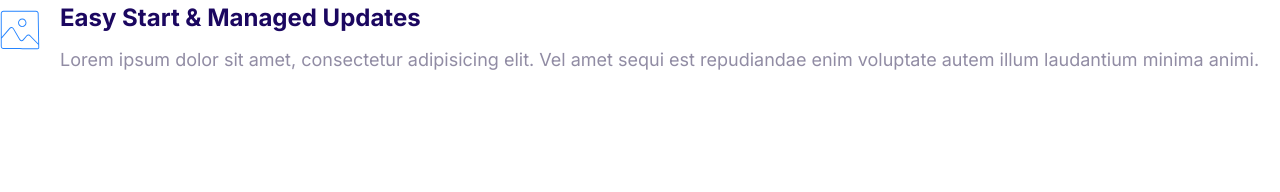
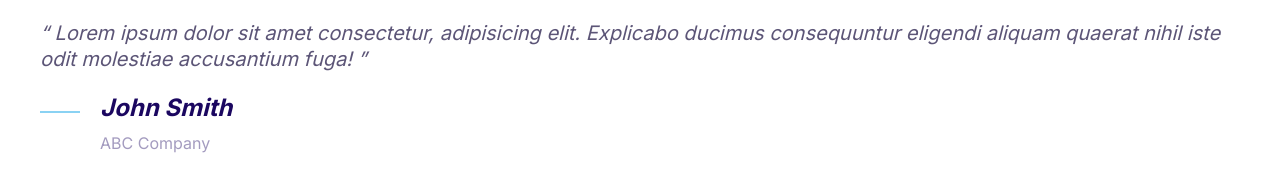
Before and after one commit to nickstephens94/Nick-Mosh-Website-Build, a plain HTML site: page index.html in a window 1280 px wide. Drawn offline with Linux system fonts and the light colour scheme.

Commit message:
Defined style for quotes

```diff
--- a/css/styles.css
+++ b/css/styles.css
@@ -4,6 +4,7 @@
   --color-accent: #ff3400;
   --color-headings: #1b0760;
   --color-body: #918ca4;
+  --color-body-darker: #5c5577;
   --color-border: #ccc;
   --border-radius: 30px;
 }
@@ -375,3 +376,52 @@ a {
 .media__image {
   margin-top: 1rem;
 }
+
+/* Quotes */
+.quote {
+  font-size: 3rem;
+  font-style: italic;
+  color: var(--color-body-darker);
+  line-height: 1.3;
+}
+
+.quote__text::before {
+  content: open-quote;
+}
+
+.quote__text::after {
+  content: close-quote;
+}
+
+.quote_author {
+  font-size: 3rem;
+  font-weight: 500;
+  font-style: normal;
+  margin-bottom: 0;
+}
+
+.quote__organization {
+  color: var(--color-headings);
+  opacity: 0.4;
+  font-size: 2rem;
+  font-style: normal;
+}
+
+.quote__line {
+  position: relative;
+  bottom: 10px;
+}
+
+@media screen and (min-width: 1024px) {
+  .quote {
+    font-size: 2rem;
+  }
+
+  .quote_author {
+    font-size: 2.4rem;
+  }
+
+  .quote__organization {
+    font-size: 1.6rem;
+  }
+}
--- a/index.html
+++ b/index.html
@@ -14,17 +14,25 @@
     <link rel="stylesheet" href="/css/styles.css" />
   </head>
   <body>
+    <blockquote class="quote">
+      <p class="quote__text">
+        Lorem ipsum dolor sit amet consectetur, adipisicing elit. Explicabo
+        ducimus consequuntur eligendi aliquam quaerat nihil iste odit molestiae
+        accusantium fuga!
+      </p>
+      <footer>
         <div class="media">
           <div class="media__image">
-        <svg class="icon icon--primary">
-          <use xlink:href="images/sprite.svg#tick"></use>
+            <svg class="icon icon--primary quote__line">
+              <use xlink:href="images/sprite.svg#growth"></use>
             </svg>
           </div>
           <div class="media__body">
-        <h3 class="media__title">Easy Start & Managed Updates</h3>
-        <p>
-         Lorem ipsum dolor sit amet, consectetur adipisicing elit. Vel amet sequi est repudiandae enim voluptate autem illum laudantium minima animi.
-        </p>
+            <h3 class="media__title quote__author">John Smith</h3>
+            <p class="quote__organization">ABC Company</p>
           </div>
+        </div>
+      </footer>
+    </blockquote>
   </body>
 </html>
```
Also changed, not shown: components/quotes.html (added, +22 -0 lines). Lines whose indentation alone changed are shown as unchanged.
